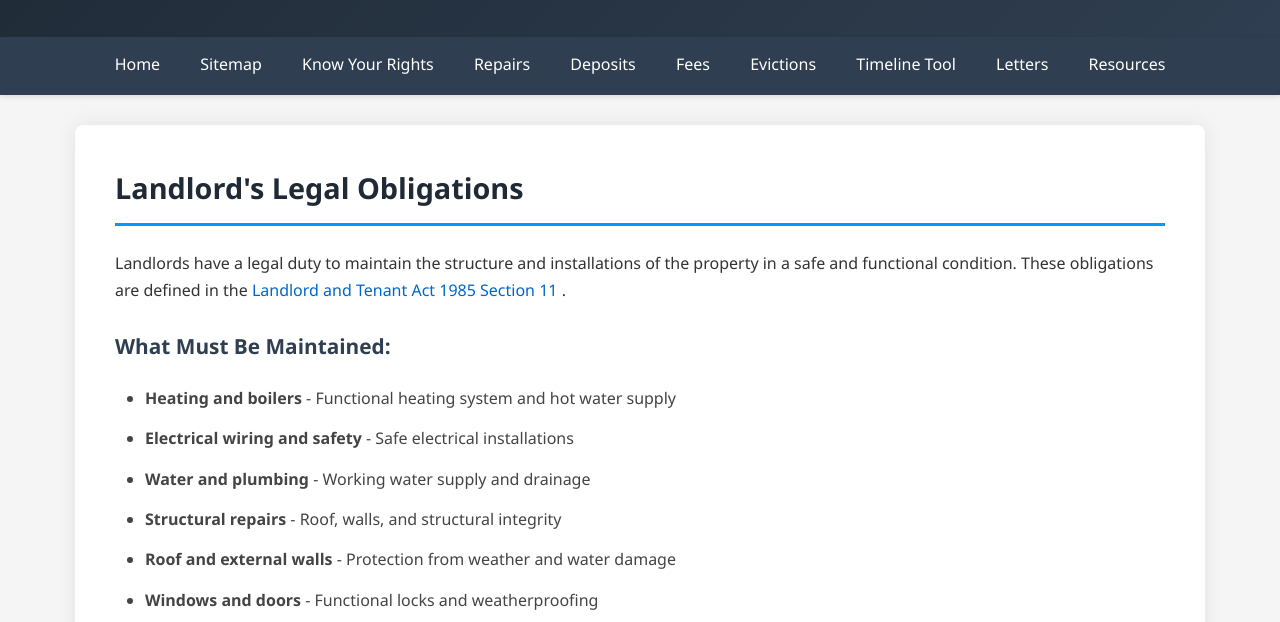
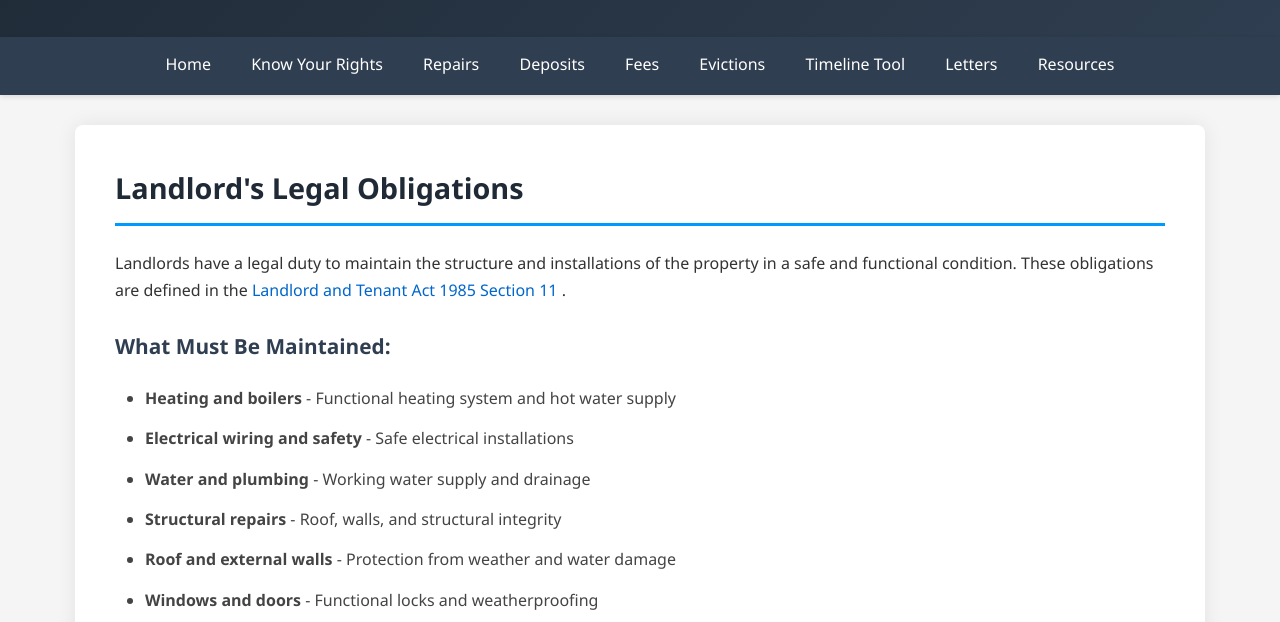
Before and after one commit to myCoolcar/tenant-guidance, a plain HTML site: page pages/repairs.html in a window 1280 px wide. Shown: the part 160-782 px from the top of the page. Drawn offline with Linux system fonts and the light colour scheme.

Commit message:
Update repairs.html
removed sitemap

```diff
--- a/pages/repairs.html
+++ b/pages/repairs.html
@@ -14,7 +14,6 @@
 
     <nav>
         <a href="../index.html">Home</a>
-        <a href="../sitemap.html">Sitemap</a>
         <a href="know-your-rights.html">Know Your Rights</a>
         <a href="repairs.html">Repairs</a>
         <a href="deposits.html">Deposits</a>
```
